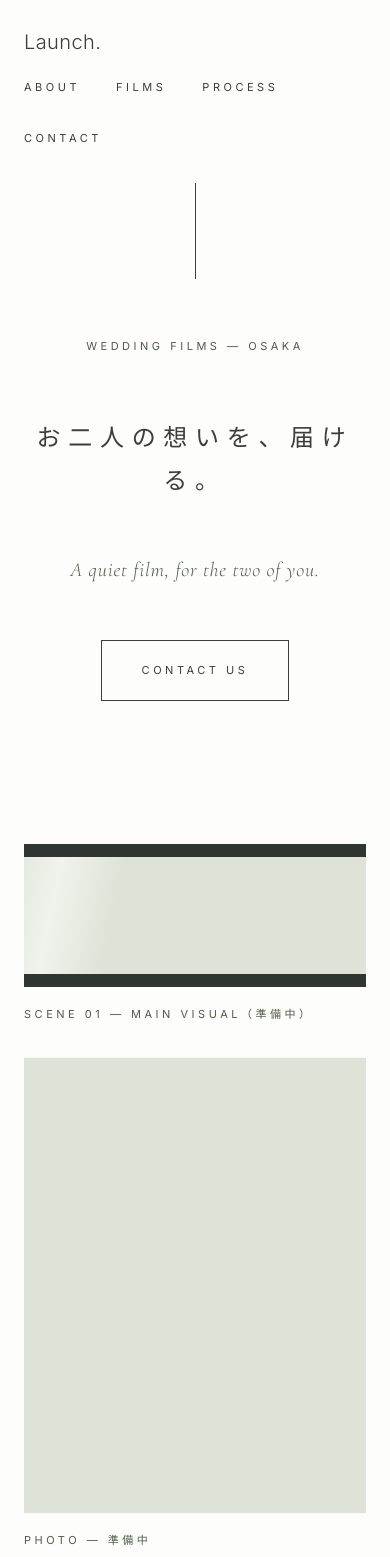
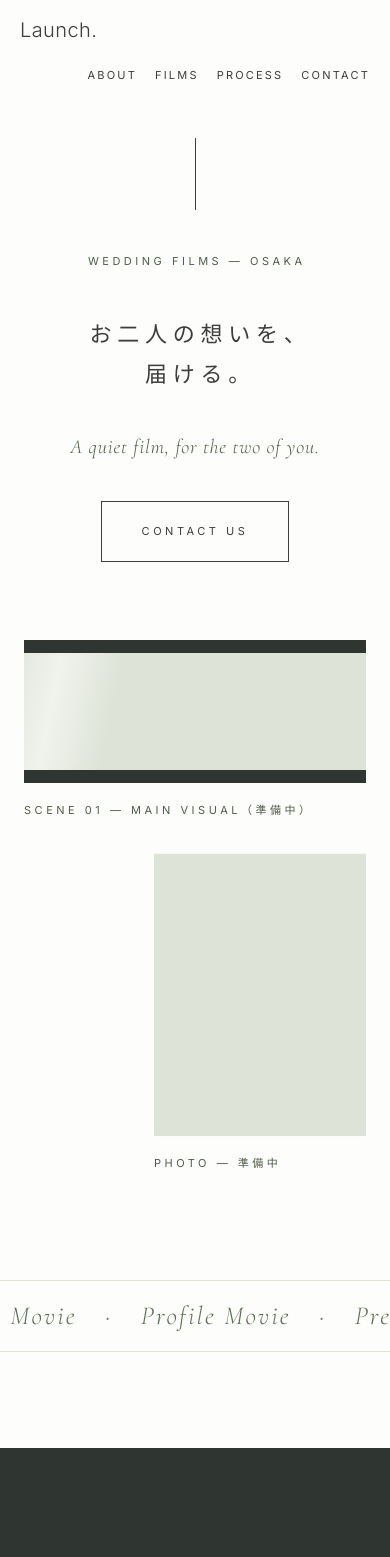
Before and after one commit to Shotaro-Oe/portfolio-site, a plain HTML site: page wedding.html in a window 390 px wide. Shown: the top 1557 px of the page. Drawn offline with nearby package versions, Linux system fonts and the light colour scheme.

Commit message:
feat: 結婚式LPにモバイル表示(760px以下)を追加
Co-Authored-By: Claude Sonnet 5.5 <noreply@anthropic.com>

```diff
--- a/wedding.html
+++ b/wedding.html
@@ -57,6 +57,24 @@ html{scroll-behavior:smooth}
 .lv{transform-origin:top;animation:lv linear both;animation-timeline:view();animation-range:entry 20% cover 55%}
 .rf{animation:reveal linear both;animation-timeline:view();animation-range:entry 0% cover 45%}
 }
+.spbr{display:none}
+@media (max-width: 760px){
+.spbr{display:inline!important}
+header{padding:20px 20px!important}
+header nav{margin-left:auto;gap:0 18px!important}
+header nav a{letter-spacing:.2em!important}
+#top{padding:132px 24px 72px!important;min-height:640px!important;gap:40px!important}
+#top h1{font-size:22px!important;letter-spacing:.26em!important;padding-left:.5em!important}
+.vline{height:72px!important}
+section{padding-bottom:96px!important}
+#about{padding-top:112px!important;margin-bottom:96px!important}
+#contact{padding-top:96px!important}
+.mqw{margin-bottom:96px!important}
+.vph{flex:none!important;width:62%!important;margin:0 0 0 auto!important}
+.row{padding:32px 0!important;gap:10px!important}
+.row>span{flex:1 1 100%!important}
+.hide-sm{display:none!important}
+}
 @media (prefers-reduced-motion: reduce){
 *,*::before,*::after{animation:none!important;transition:none!important}
 }
@@ -80,8 +98,8 @@ html{scroll-behavior:smooth}
 <!-- ヒーロー：余白の中に、ひとこと -->
 <section id="top" style="position: relative; min-height: min(100vh, 1000px); box-sizing: border-box; padding: 160px 24px 120px; display: flex; flex-direction: column; align-items: center; justify-content: center; gap: 56px; text-align: center">
 <div class="vline" aria-hidden="true" style="width: 1px; height: 96px; background: #3D3D3D"></div>
-<p class="lbl f1" style="margin: 0; color: #4F5D49">Wedding Films — Osaka</p>
-<h1 style="margin: 0; font-weight: 400; font-size: clamp(24px, 2.6vw, 36px); letter-spacing: 0.32em; line-height: 1.8"><span class="ch" style="animation-delay: 0.80s">お</span><span class="ch" style="animation-delay: 0.92s">二</span><span class="ch" style="animation-delay: 1.04s">人</span><span class="ch" style="animation-delay: 1.16s">の</span><span class="ch" style="animation-delay: 1.28s">想</span><span class="ch" style="animation-delay: 1.40s">い</span><span class="ch" style="animation-delay: 1.52s">を</span><span class="ch" style="animation-delay: 1.64s">、</span><span class="ch" style="animation-delay: 1.76s">届</span><span class="ch" style="animation-delay: 1.88s">け</span><span class="ch" style="animation-delay: 2.00s">る</span><span class="ch" style="animation-delay: 2.12s">。</span></h1>
+<p class="lbl f1" style="margin: 0; padding-left: 0.32em; color: #4F5D49">Wedding Films — Osaka</p>
+<h1 style="margin: 0; width: 100%; box-sizing: border-box; padding-left: 0.8em; text-align: center; text-wrap: balance; font-weight: 400; font-size: clamp(24px, 2.6vw, 36px); letter-spacing: 0.32em; line-height: 1.8"><span class="ch" style="animation-delay: 0.80s">お</span><span class="ch" style="animation-delay: 0.92s">二</span><span class="ch" style="animation-delay: 1.04s">人</span><span class="ch" style="animation-delay: 1.16s">の</span><span class="ch" style="animation-delay: 1.28s">想</span><span class="ch" style="animation-delay: 1.40s">い</span><span class="ch" style="animation-delay: 1.52s">を</span><span class="ch" style="animation-delay: 1.64s">、</span><br class="spbr"><span class="ch" style="animation-delay: 1.76s">届</span><span class="ch" style="animation-delay: 1.88s">け</span><span class="ch" style="animation-delay: 2.00s">る</span><span class="ch" style="animation-delay: 2.12s">。</span></h1>
 <p class="en f2" style="margin: 0; font-style: italic; font-weight: 300; font-size: clamp(20px, 1.8vw, 26px); letter-spacing: 0.04em; line-height: 1.4; color: #4F5D49">A quiet film, for the two of you.</p>
 <a class="btn f3 lbl" href="#contact" style="text-decoration: none; padding: 18px 40px; border: 1px solid #3D3D3D; color: #3D3D3D">Contact us</a>
 </section>
@@ -97,7 +115,7 @@ html{scroll-behavior:smooth}
 </div>
 <figcaption class="lbl" style="margin-top: 16px; color: #4F5D49">Scene 01 — Main Visual（準備中）</figcaption>
 </figure>
-<figure class="drift" style="flex: 1 1 220px; min-width: 0; margin: 0 0 clamp(0px, 8vw, 120px)">
+<figure class="drift vph" style="flex: 1 1 220px; min-width: 0; margin: 0 0 clamp(0px, 8vw, 120px)">
 <div class="rf" role="img" aria-label="写真の枠（縦位置のスチルを入れる予定）" style="aspect-ratio: 3 / 4; background: #DDE3D6"></div>
 <figcaption class="lbl" style="margin-top: 16px; color: #4F5D49">Photo — 準備中</figcaption>
 </figure>
@@ -105,7 +123,7 @@ html{scroll-behavior:smooth}
 </section>
 
 <!-- マーキー -->
-<div aria-hidden="true" style="overflow: hidden; border-top: 1px solid #DDE3D6; border-bottom: 1px solid #DDE3D6; padding: 18px 0; margin: 0 0 clamp(140px, 16vw, 240px)">
+<div class="mqw" aria-hidden="true" style="overflow: hidden; border-top: 1px solid #DDE3D6; border-bottom: 1px solid #DDE3D6; padding: 18px 0; margin: 0 0 clamp(140px, 16vw, 240px)">
 <div class="mq en" style="display: flex; width: max-content; white-space: nowrap; font-style: italic; font-weight: 300; font-size: clamp(26px, 3vw, 40px); line-height: 1.3; color: #5A6E52">
 <span style="padding-right: 48px">Opening Movie　·　Profile Movie　·　Pre-wedding Film　·　Direction　·　Lighting　·　</span>
 <span style="padding-right: 48px">Opening Movie　·　Profile Movie　·　Pre-wedding Film　·　Direction　·　Lighting　·　</span>
```
